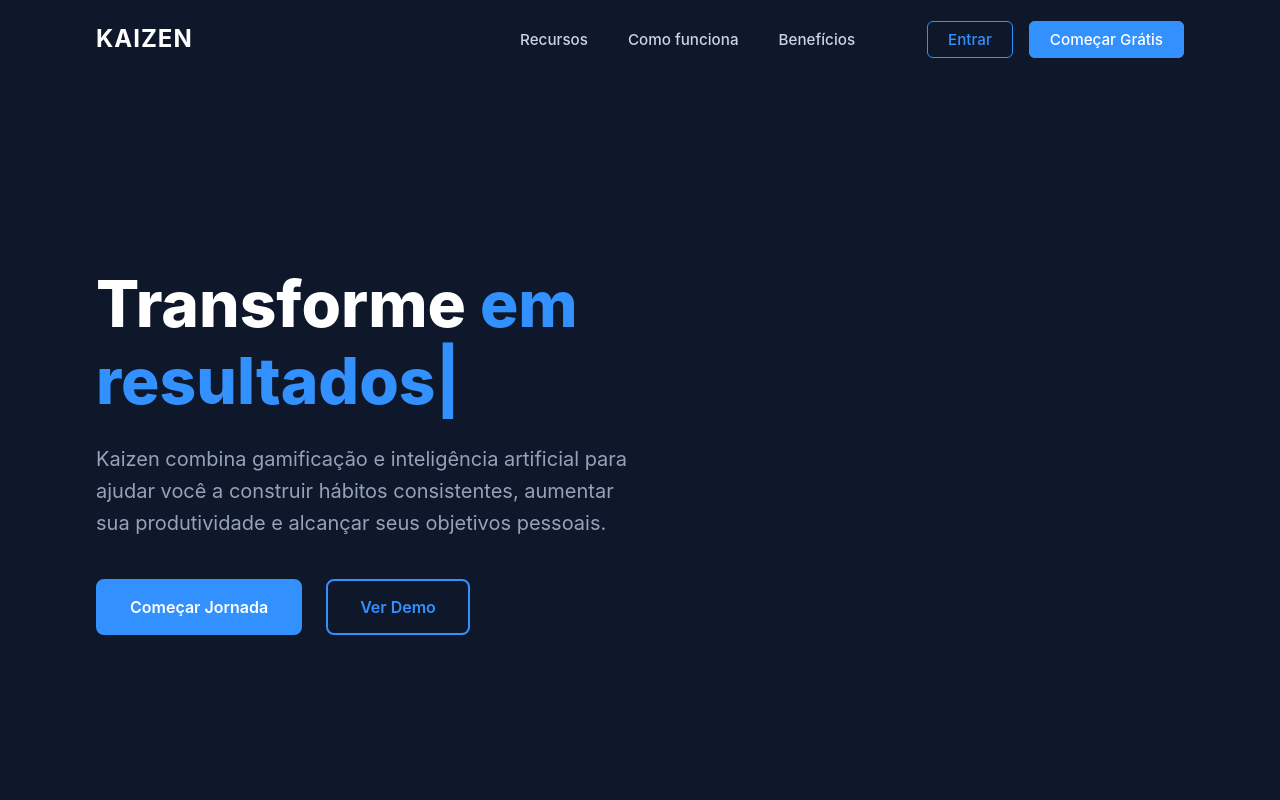
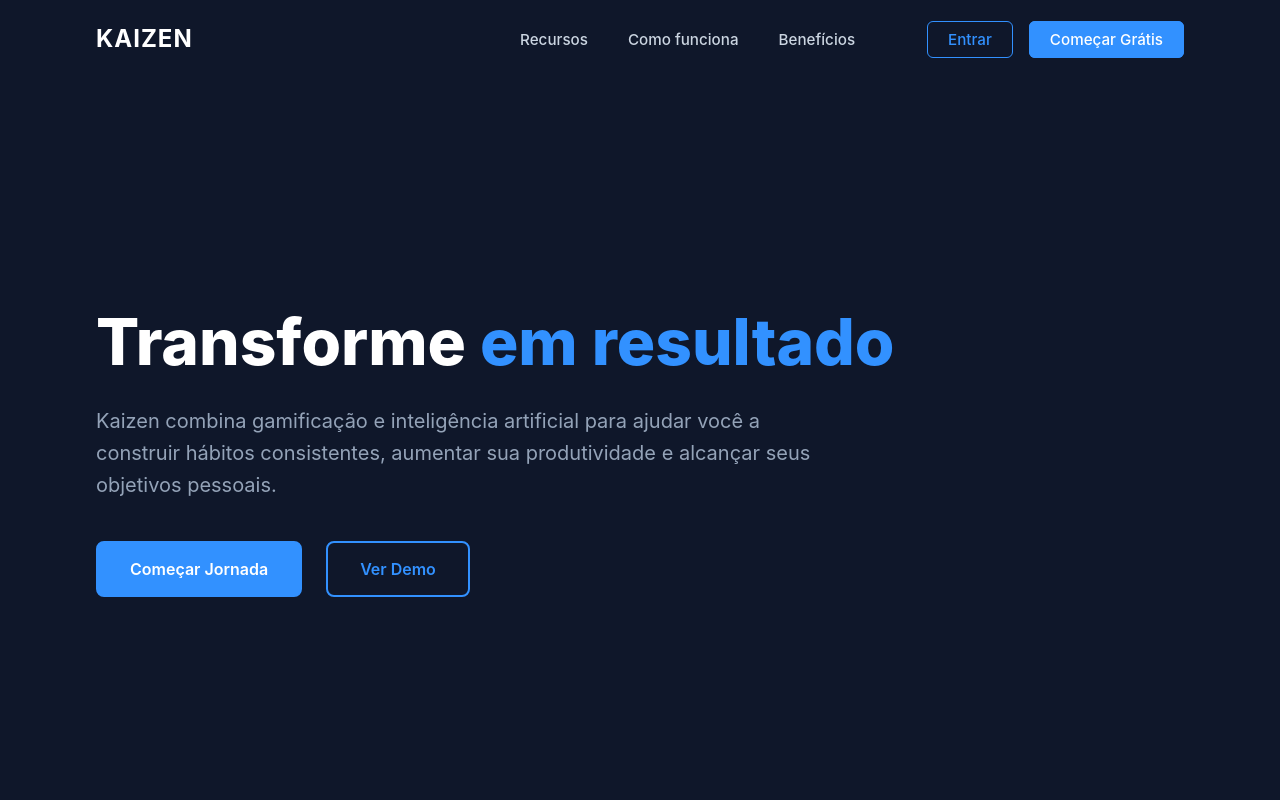
Before and after one commit to fecasagrandi/kaizen, a Next.js app in the folder frontend/: page / in a window 1280 px wide. Shown: the top 800 px of the page. Built offline with nearby package versions, Linux system fonts and the light colour scheme.

Commit message:
fix(landing-page): ajustando largura do texto principal dinâmico

```diff
--- a/frontend/src/pages/index.tsx
+++ b/frontend/src/pages/index.tsx
@@ -5,11 +5,17 @@ import { useState, useEffect, useRef } from 'react';
 import Typed from 'typed.js';
 import styles from '@/styles/Home.module.css';
 
+/**
+ * Componente principal da página inicial do Kaizen
+ * Apresenta a landing page com seções de recursos, como funciona e benefícios
+ */
 const Home: NextPage = () => {
+  // Estado para controlar se a página foi rolada (para estilização do header)
   const [isScrolled, setIsScrolled] = useState(false);
+  // Referência para o elemento que será animado com o texto digitado
   const typedEl = useRef<HTMLSpanElement>(null);
 
-  // Inicializar Typed.js
+  // Efeito para inicializar a animação de digitação no texto do hero
   useEffect(() => {
     const typed = new Typed(typedEl.current, {
       strings: ['seus hábitos', 'em resultados'],
@@ -18,38 +24,42 @@ const Home: NextPage = () => {
       loop: true,
     });
 
+    // Cleanup para destruir a instância do Typed quando o componente for desmontado
     return () => {
       typed.destroy();
     };
   }, []);
 
-  // Detectar scroll para mudar o estilo do header
+  // Efeito para detectar o scroll da página e atualizar o estado
   useEffect(() => {
     const handleScroll = () => {
-      if (window.scrollY > 50) {
-        setIsScrolled(true);
-      } else {
-        setIsScrolled(false);
-      }
+      // Atualiza o estado baseado na posição do scroll
+      setIsScrolled(window.scrollY > 50);
     };
 
+    // Adiciona o listener de scroll
     window.addEventListener('scroll', handleScroll);
+
+    // Remove o listener quando o componente é desmontado
     return () => window.removeEventListener('scroll', handleScroll);
   }, []);
 
   return (
     <div className={styles.container}>
+      {/* Head da página com metadados importantes para SEO */}
       <Head>
         <title>Kaizen - Transforme seus hábitos, eleve sua produtividade</title>
         <meta name="description" content="Kaizen é uma plataforma de gestão de hábitos e produtividade com gamificação e inteligência artificial para maximizar sua motivação e resultados." />
         <link rel="icon" href="/favicon.ico" />
       </Head>
 
+      {/* Header da página com navegação principal */}
       <header className={`${styles.header} ${isScrolled ? styles.scrolled : ''}`}>
         <div className={styles.headerContent}>
           <div className={styles.logo}>
             <span className={styles.logoText}>KAIZEN</span>
           </div>
+          {/* Navegação principal */}
           <nav className={styles.nav}>
             <Link href="#features">
               <span className={styles.navLink}>Recursos</span>
@@ -60,6 +70,7 @@ const Home: NextPage = () => {
             <Link href="#benefits">
               <span className={styles.navLink}>Benefícios</span>
             </Link>
+            {/* Botões de autenticação */}
             <div className={styles.authButtons}>
               <Link href="/login">
                 <span className={styles.loginButton}>Entrar</span>
@@ -69,6 +80,7 @@ const Home: NextPage = () => {
               </Link>
             </div>
           </nav>
+          {/* Botão do menu mobile */}
           <div className={styles.mobileMenuButton}>
             <span></span>
             <span></span>
@@ -78,7 +90,7 @@ const Home: NextPage = () => {
       </header>
 
       <main className={styles.main}>
-        {/* Hero Section */}
+        {/* Seção Hero - Primeira dobra da página */}
         <section className={styles.heroSection}>
           <div className={styles.heroContent}>
             <h1 className={styles.heroTitle}>
@@ -99,7 +111,7 @@ const Home: NextPage = () => {
           </div>
         </section>
 
-        {/* Features Section */}
+        {/* Seção de Recursos - Apresenta os principais recursos da plataforma */}
         <section className={styles.featuresSection} id="features">
           <div className={styles.sectionHeader}>
             <h2 className={styles.sectionTitle}>Recursos Poderosos</h2>
@@ -107,7 +119,9 @@ const Home: NextPage = () => {
               Ferramentas intuitivas que transformam o gerenciamento de tarefas e hábitos em uma experiência motivadora
             </p>
           </div>
+          {/* Grid de cards de recursos */}
           <div className={styles.featuresGrid}>
+            {/* Cards de recursos individuais */}
             <div className={styles.featureCard}>
               <div className={styles.featureIcon}>
                 <svg viewBox="0 0 24 24" xmlns="http://www.w3.org/2000/svg">
@@ -156,7 +170,7 @@ const Home: NextPage = () => {
           </div>
         </section>
 
-        {/* How It Works Section */}
+        {/* Seção Como Funciona - Explica o fluxo de uso da plataforma */}
         <section className={styles.howItWorksSection} id="how-it-works">
           <div className={styles.sectionHeader}>
             <h2 className={styles.sectionTitle}>Como Funciona</h2>
@@ -164,7 +178,9 @@ const Home: NextPage = () => {
               Um processo simples para transformar sua produtividade e criar hábitos duradouros
             </p>
           </div>
+          {/* Container com os passos do processo */}
           <div className={styles.stepsContainer}>
+            {/* Passos individuais */}
             <div className={styles.step}>
               <div className={styles.stepNumber}>1</div>
               <h3 className={styles.stepTitle}>Defina seus objetivos</h3>
@@ -196,7 +212,7 @@ const Home: NextPage = () => {
           </div>
         </section>
 
-        {/* Benefits Section */}
+        {/* Seção de Benefícios - Destaque dos principais benefícios */}
         <section className={styles.benefitsSection} id="benefits">
           <div className={styles.sectionHeader}>
             <h2 className={styles.sectionTitle}>Por que escolher o Kaizen?</h2>
@@ -204,7 +220,9 @@ const Home: NextPage = () => {
               Benefícios que fazem a diferença na sua jornada de desenvolvimento pessoal
             </p>
           </div>
+          {/* Container com os benefícios */}
           <div className={styles.benefitsContainer}>
+            {/* Benefícios individuais */}
             <div className={styles.benefitCard}>
               <h3 className={styles.benefitTitle}>Motivação Constante</h3>
               <p className={styles.benefitDescription}>
@@ -226,7 +244,7 @@ const Home: NextPage = () => {
           </div>
         </section>
 
-        {/* CTA Section */}
+        {/* Seção de Call-to-Action */}
         <section className={styles.ctaSection}>
           <div className={styles.ctaContent}>
             <h2 className={styles.ctaTitle}>Comece sua transformação hoje</h2>
@@ -245,12 +263,14 @@ const Home: NextPage = () => {
         </section>
       </main>
 
+      {/* Rodapé da página */}
       <footer className={styles.footer}>
         <div className={styles.footerContent}>
           <div className={styles.footerLogo}>
             <span className={styles.logoText}>KAIZEN</span>
             <p className={styles.footerTagline}>Transformando hábitos em resultados</p>
           </div>
+          {/* Links de navegação no rodapé */}
           <div className={styles.footerLinks}>
             <div className={styles.footerLinkColumn}>
               <h3 className={styles.footerLinkTitle}>Plataforma</h3>
@@ -272,6 +292,7 @@ const Home: NextPage = () => {
             </div>
           </div>
         </div>
+        {/* Informações de direitos autorais */}
         <div className={styles.footerBottom}>
           <p className={styles.copyright}> 2025 Kaizen. Todos os direitos reservados.</p>
         </div>
--- a/frontend/src/styles/Home.module.css
+++ b/frontend/src/styles/Home.module.css
@@ -144,7 +144,8 @@
 
 .heroContent {
   flex: 1;
-  max-width: 600px;
+  max-width: 800px;
+  overflow: hidden;
 }
 
 .heroTitle {
@@ -153,11 +154,15 @@
   line-height: 1.2;
   margin-bottom: 1.5rem;
   color: #ffffff;
+  white-space: nowrap;
+  overflow: hidden;
 }
 
 .highlight {
   color: #3291ff;
   position: relative;
+  display: inline-block;
+  min-width: 300px;
 }
 
 .highlight::after {
```
